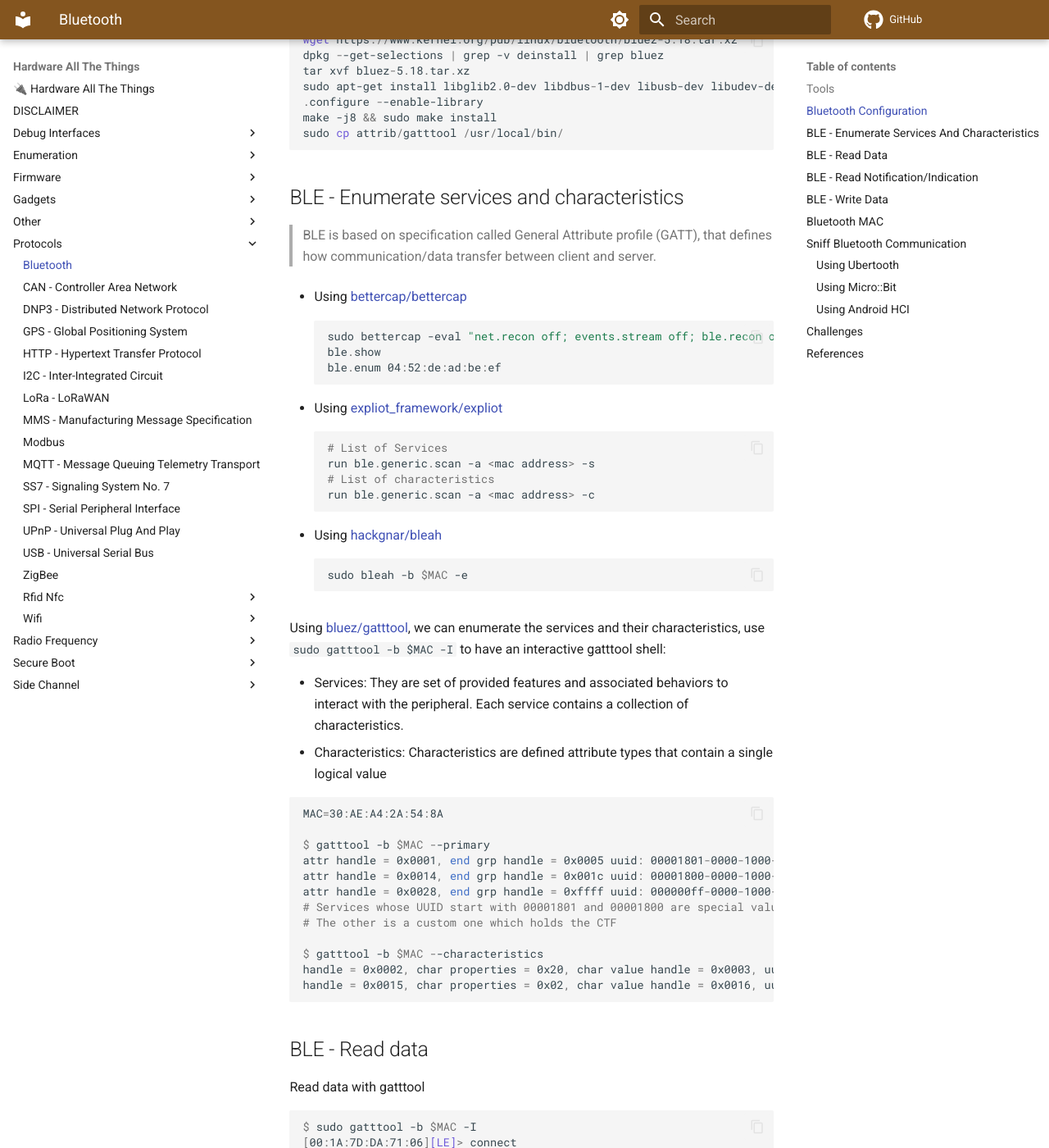
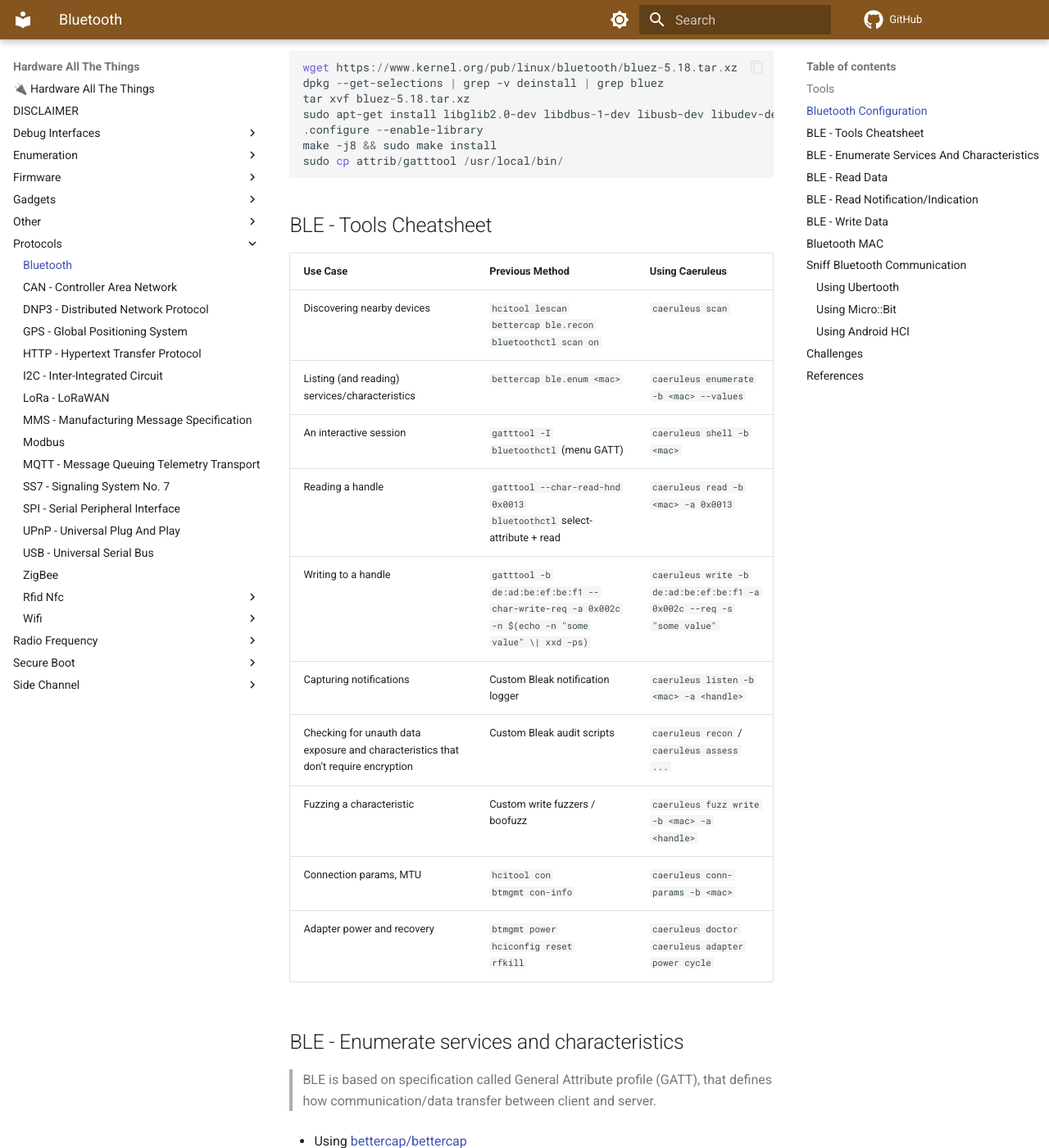
Before and after one commit to swisskyrepo/HardwareAllTheThings, an MkDocs documentation site: the page built from docs/protocols/bluetooth.md, in a window 1280 px wide and 1400 px high, scrolled down 825 px. Shown: the whole window at 82% size. Built offline with MkDocs 1.6.1 and Material for MkDocs 9.7.7, drawn with Linux system fonts in a browser that asks for light colours; emoji names are drawn with the system emoji font; comment, search, counter and statistics services are not loaded; some of the changed text lies outside the part shown.

Commit message:
BLE cheatsheet

````diff
--- a/docs/protocols/bluetooth.md
+++ b/docs/protocols/bluetooth.md
@@ -2,12 +2,13 @@
 
 ## Tools
 
-* [whad-team/whad-client](https://github.com/whad-team/whad-client)
 * [bettercap/bettercap](https://github.com/bettercap/bettercap)
+* [bluez/gatttool](https://manpages.debian.org/unstable/bluez/gatttool.1.en.html)
 * [expliot_framework/expliot](https://expliot.readthedocs.io/en/latest/index.html)
 * [hackgnar/bleah](https://github.com/hackgnar/bleah)
-* [bluez/gatttool](https://manpages.debian.org/unstable/bluez/gatttool.1.en.html)
+* [praetorian-inc/caeruleus](https://github.com/praetorian-inc/caeruleus)
 * [securing/gattacker](https://github.com/securing/gattacker)
+* [whad-team/whad-client](https://github.com/whad-team/whad-client)
 
 ## Bluetooth configuration
 
@@ -39,6 +40,22 @@ sudo apt-get install libglib2.0-dev libdbus-1-dev libusb-dev libudev-dev libical
 make -j8 && sudo make install
 sudo cp attrib/gatttool /usr/local/bin/
 ```
+
+## BLE - Tools Cheatsheet
+
+| Use Case                                                                            | Previous Method                                                                                  | Using Caeruleus                                                        |
+| ----------------------------------------------------------------------------------- | ------------------------------------------------------------------------------------------------ | ---------------------------------------------------------------------- |
+| Discovering nearby devices                                                          | `hcitool lescan`<br>`bettercap ble.recon`<br>`bluetoothctl scan on`                              | `caeruleus scan`                                                       |
+| Listing (and reading) services/characteristics                                      | `bettercap ble.enum <mac>`                                                                       | `caeruleus enumerate -b <mac> --values`                                |
+| An interactive session                                                              | `gatttool -I`<br>`bluetoothctl` (menu GATT)                                                      | `caeruleus shell -b <mac>`                                             |
+| Reading a handle                                                                    | `gatttool --char-read-hnd 0x0013`<br>`bluetoothctl` select-attribute + read                      | `caeruleus read -b <mac> -a 0x0013`                                    |
+| Writing to a handle                                                                 | `gatttool -b de:ad:be:ef:be:f1 --char-write-req -a 0x002c -n $(echo -n "some value" \| xxd -ps)` | `caeruleus write -b de:ad:be:ef:be:f1 -a 0x002c --req -s "some value"` |
+| Capturing notifications                                                             | Custom Bleak notification logger                                                                 | `caeruleus listen -b <mac> -a <handle>`                                |
+| Checking for unauth data exposure and characteristics that don’t require encryption | Custom Bleak audit scripts                                                                       | `caeruleus recon` / `caeruleus assess ...`                             |
+| Fuzzing a characteristic                                                            | Custom write fuzzers / boofuzz                                                                   | `caeruleus fuzz write -b <mac> -a <handle>`                            |
+| Connection params, MTU                                                              | `hcitool con`<br>`btmgmt con-info`                                                               | `caeruleus conn-params -b <mac>`                                       |
+| Adapter power and recovery                                                          | `btmgmt power`<br>`hciconfig reset`<br>`rfkill`                                                  | `caeruleus doctor`<br>`caeruleus adapter power cycle`                  |
+
 
 ## BLE - Enumerate services and characteristics
 
@@ -192,9 +209,10 @@ adb bugreport filename
 
 ## References
 
-* [A Practical Introduction to Bluetooth Low Energy security without any special hardware - Slawomir Jasek - 19 November 2020](https://www.smartlockpicking.com/slides/HITB_Cyberweek_2020_A_Practical_Introduction_To_BLE_Security.pdf)
+* [A Practical Introduction to Bluetooth Low Energy security without any special hardware - Slawomir Jasek - November 19, 2020](https://www.smartlockpicking.com/slides/HITB_Cyberweek_2020_A_Practical_Introduction_To_BLE_Security.pdf)
+* [BLE CTF - wiki.elvis.science - Embedded Lab Vienna for IOT & Security](https://wiki.elvis.science/index.php?title=BLE_CTF)
+* [BLECTF, a "Capture The Flag" hardware platform based on Bluetooth Low Energy BLE + Write-Up - Hacker de Cabecera -  February 4, 2020](https://www.hackerdecabecera.com/2020/02/blectf-capture-flag-hardware-platafom.html)
+* [BLUETOOTH LOW ENERGY CTF - WRITE UP - ECLECTIC KOALA](https://blog.tclaverie.eu/posts/bluetooth-low-energy-ctf---write-up/)
+* [Bluetooth Low Energy Security Testing, Consolidated: Introducing Caeruleus - Aaron Wasserman, Hunter Ver Helst, Siddhant Kalgutkar, Will McCardell - July 10, 2026](https://www.praetorian.com/blog/ble-testing-caeruleus/)
 * [Denial of Pleasure: Attacking Unusual BLE Targets with a Flipper Zero - Matteo Mandolini & Luca Bongiorni](https://www.whid.ninja/blog/denial-of-pleasure-attacking-unusual-ble-targets-with-a-flipper-zero)
-* [BLE CTF - wiki.elvis.science - Embedded Lab Vienna for IOT & Security](https://wiki.elvis.science/index.php?title=BLE_CTF)
-* [BLUETOOTH LOW ENERGY CTF - WRITE UP - ECLECTIC KOALA](https://blog.tclaverie.eu/posts/bluetooth-low-energy-ctf---write-up/)
-* [BLECTF, a "Capture The Flag" hardware platform based on Bluetooth Low Energy BLE + Write-Up - Hacker de Cabecera  febrero 04, 2020](https://www.hackerdecabecera.com/2020/02/blectf-capture-flag-hardware-platafom.html)
 * [WHAD - documentation - Damien Cauquil, Romain Cayre - 2024](https://whad.readthedocs.io/en/stable/)
````
